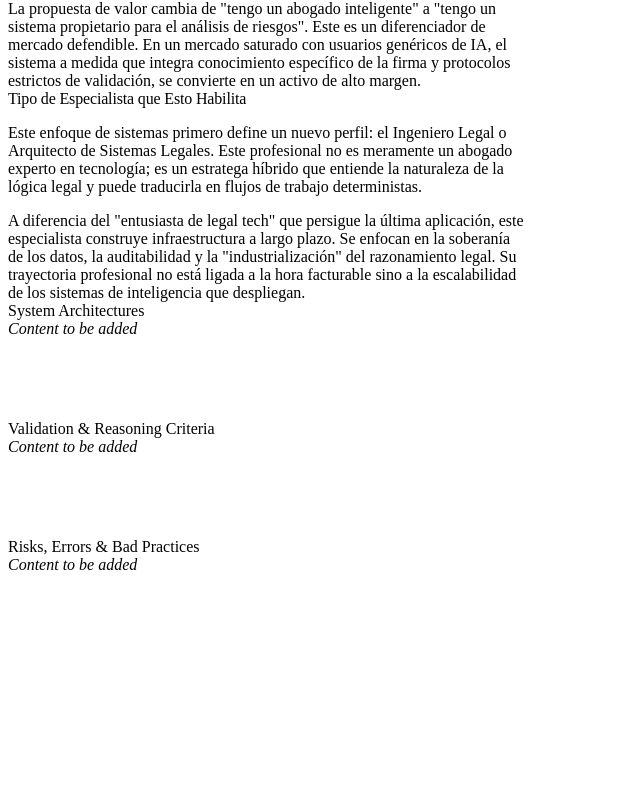
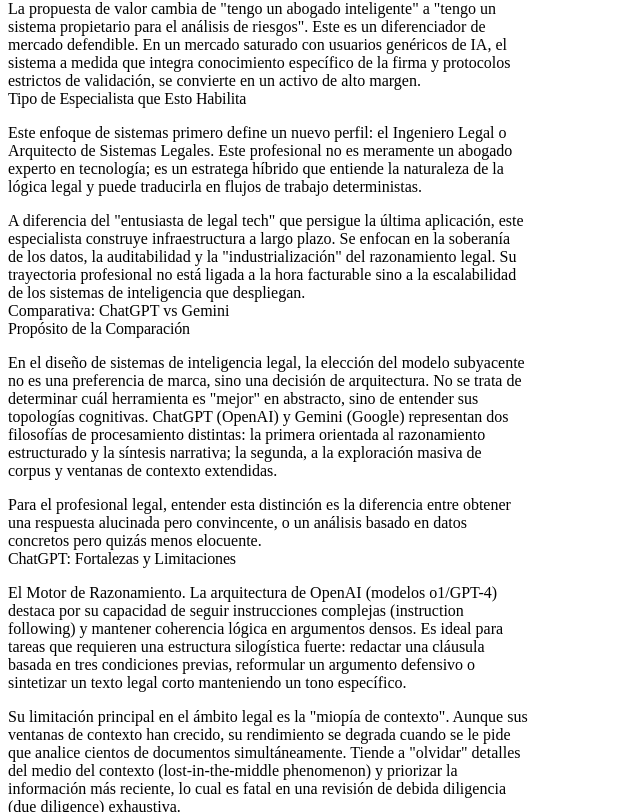
Before and after one commit to Edgardo-Lamas/Legal-Intelligence-System, a React (Vite) app: page /foundations in a window 1280 px wide. Shown: the part 1988-2800 px from the top of the page, without its empty margins (0-640 px from the left). Before the commit the page ends 2652 px from the top, so only its background shows below. Built offline with nearby package versions, Linux system fonts and the light colour scheme; the HTML template or start-up script is replaced by a standard one.

Commit message:
Content: Populate Foundations 'ChatGPT vs Gemini' comparator in Spanish

```diff
--- a/src/pages/Foundations/Foundations.jsx
+++ b/src/pages/Foundations/Foundations.jsx
@@ -4,6 +4,7 @@ import '../../styles/content.css'
 const sections = [
     { id: 'core-concepts', title: 'Core Concepts' },
     { id: 'models-vs-agents', title: 'Modelos vs Agentes' },
+    { id: 'chatgpt-vs-gemini', title: 'Comparativa: ChatGPT vs Gemini' },
     { id: 'system-architectures', title: 'System Architectures' },
     { id: 'validation-reasoning', title: 'Validation & Reasoning Criteria' },
     { id: 'risks-errors', title: 'Risks, Errors & Bad Practices' },
@@ -97,6 +98,86 @@ function Foundations() {
                     </article>
                 </section>
 
+
+
+                <section id="chatgpt-vs-gemini" className="page__section">
+                    <h2 className="page__section-title">Comparativa: ChatGPT vs Gemini</h2>
+                    <article className="long-form-content">
+                        <h3>Propósito de la Comparación</h3>
+                        <p>
+                            En el diseño de sistemas de inteligencia legal, la elección del modelo subyacente no es una preferencia de marca, sino una decisión de arquitectura. No se trata de determinar cuál herramienta es "mejor" en abstracto, sino de entender sus topologías cognitivas. ChatGPT (OpenAI) y Gemini (Google) representan dos filosofías de procesamiento distintas: la primera orientada al razonamiento estructurado y la síntesis narrativa; la segunda, a la exploración masiva de corpus y ventanas de contexto extendidas.
+                        </p>
+                        <p>
+                            Para el profesional legal, entender esta distinción es la diferencia entre obtener una respuesta alucinada pero convincente, o un análisis basado en datos concretos pero quizás menos elocuente.
+                        </p>
+
+                        <h3>ChatGPT: Fortalezas y Limitaciones</h3>
+                        <p>
+                            <strong>El Motor de Razonamiento.</strong> La arquitectura de OpenAI (modelos o1/GPT-4) destaca por su capacidad de seguir instrucciones complejas (instruction following) y mantener coherencia lógica en argumentos densos. Es ideal para tareas que requieren una estructura silogística fuerte: redactar una cláusula basada en tres condiciones previas, reformular un argumento defensivo o sintetizar un texto legal corto manteniendo un tono específico.
+                        </p>
+                        <p>
+                            Su limitación principal en el ámbito legal es la "miopía de contexto". Aunque sus ventanas de contexto han crecido, su rendimiento se degrada cuando se le pide que analice cientos de documentos simultáneamente. Tiende a "olvidar" detalles del medio del contexto (lost-in-the-middle phenomenon) y priorizar la información más reciente, lo cual es fatal en una revisión de debida diligencia (due diligence) exhaustiva.
+                        </p>
+
+                        <h3>Gemini: Fortalezas y Limitaciones</h3>
+                        <p>
+                            <strong>El Motor de Exploración.</strong> Gemini (particularmente los modelos Pro y Flash 1.5) ha sido diseñado para ventanas de contexto masivas (1M+ tokens). Esto cambia el paradigma: permite cargar un expediente judicial completo (cientos de PDFs, correos, audios) en una sola llamada (prompt). Su fortaleza no es necesariamente la redacción poética, sino la "aguja en el pajar": encontrar esa contradicción específica entre una declaración de fojas 5 y un contrato de fojas 200.
+                        </p>
+                        <p>
+                            Su limitación radica a veces en la profundidad del razonamiento abstracto "zero-shot". Puede recuperar la información perfectamente, pero a veces requiere más "mano guiada" (chain-of-thought prompting) para construir un argumento legal complejo a partir de esos datos sin caer en generalidades.
+                        </p>
+
+                        <h3>Diferencias Clave para Análisis Legal</h3>
+                        <p>
+                            <strong>Razonamiento vs. Exploración:</strong> ChatGPT funciona mejor "pensando" sobre un texto limitado y curado. Gemini funciona mejor "leyendo" una biblioteca entera desordenada.
+                            <br />
+                            <strong>Profundidad vs. Amplitud:</strong> Si necesitas analizar la jurisprudencia de un solo fallo de la Corte Suprema en profundidad, usa ChatGPT. Si necesitas encontrar patrones en 50 fallos de tribunales inferiores, usa Gemini.
+                            <br />
+                            <strong>Coherencia Narrativa vs. Escaneo de Corpus:</strong> Para redactar el alegato final, ChatGPT. Para la etapa probatoria y discovery, Gemini.
+                        </p>
+
+                        <h3>Estrategia Multimodelo en Sistemas de Inteligencia</h3>
+                        <p>
+                            El error del novato es casarse con un solo modelo. Un Sistema de Inteligencia Legal robusto utiliza una estrategia de enrutamiento (model routing).
+                        </p>
+                        <p>
+                            <em>Ejemplo de Flujo de Trabajo:</em>
+                            1. <strong>Fase de Ingesta (Gemini):</strong> Se carga todo el expediente desordenado. Se le pide a Gemini que extraiga cronológicamente todos los hechos y cree un índice estructurado.
+                            2. <strong>Fase de Orquestación (Código/Agente):</strong> El sistema toma ese índice y separa los hechos relevantes de los irrelevantes.
+                            3. <strong>Fase de Análisis (ChatGPT):</strong> El sistema envía solo los hechos relevantes y disputados a ChatGPT para que redacte un análisis de viabilidad de la demanda basado en la teoría del caso.
+                        </p>
+
+                        <h3>Riesgos y Errores Comunes</h3>
+                        <p>
+                            Usar ChatGPT para leer expedientes enteros lleva a alucinaciones por desbordamiento de contexto: inventará fechas para llenar vacíos de memoria. Usar Gemini para redacción creativa legal sin supervisión puede resultar en textos secos o robóticos. El mayor riesgo es la falsa confianza: creer que porque el modelo resumió bien las primeras 10 páginas, leyó correctamente las otras 900. Sin validación cruzada, esto es negligencia profesional tecnológica.
+                        </p>
+
+                        <h3>Casos de Uso Prácticos</h3>
+                        <p>
+                            <strong>Preparación de Caso:</strong> Subir toda la prueba documental a Gemini para generar una línea de tiempo interactiva.
+                            <br />
+                            <strong>Análisis de Jurisprudencia:</strong> Tomar los 3 fallos más citados por la contraparte, pasarlos por ChatGPT para deconstruir sus argumentos lógicos y encontrar falacias.
+                            <br />
+                            <strong>Investigación Multicausa:</strong> Usar Gemini para buscar si un mismo actor ha iniciado demandas similares en distintas jurisdicciones (detectando "forum shopping") analizando múltiples PDFs de demandas simultáneamente.
+                        </p>
+
+                        <h3>Implicancias Profesionales</h3>
+                        <p>
+                            La selección correcta del modelo impacta directamente en la credibilidad. Un abogado que usa la herramienta incorrecta entregará trabajo con errores fácticos (por usar un modelo de razonamiento para búsqueda) o con argumentos pobres (por usar un modelo de búsqueda para argumentar). El "Ingeniero Legal" no "usa IA"; diseña el flujo de información eligiendo el procesador cognitivo adecuado para cada etapa del litigio.
+                        </p>
+
+                        <h3>Verificación de Comprensión</h3>
+                        <p><em>Responda para sus adentros o en sus notas personales:</em></p>
+                        <ul>
+                            <li><strong>Escenario 1:</strong> Tienes 400 correos electrónicos desordenados entre tu cliente y un proveedor, y necesitas saber si en alguno de ellos se mencionó explícitamente la palabra "renuncia" antes de mayo de 2023. ¿Qué modelo usarías y por qué?</li>
+                            <li><strong>Escenario 2:</strong> Tienes un contrato de 5 páginas y necesitas redactar una cláusula adicional que sea coherente con el estilo de redacción very formal y arcaico del resto del documento. ¿Cuál eliges?</li>
+                            <li><strong>Escenario 3:</strong> Necesitas comparar las declaraciones de 5 testigos distintos (cada una de 20 páginas) para encontrar contradicciones sutiles en los horarios que mencionan. ¿Estrategia?</li>
+                            <li><strong>Escenario 4:</strong> Estás construyendo un bot para responder preguntas sobre el reglamento interno de la empresa (un solo PDF de 50 págs) para empleados. ¿Importa más la ventana de contexto o la capacidad de instrucción?</li>
+                            <li><strong>Escenario 5:</strong> Quieres analizar si la sentencia que acabas de recibir (30 págs) aplica correctamente un precedente de la Corte que también tienes en PDF. ¿Cómo orquestarías esto?</li>
+                        </ul>
+                    </article>
+                </section>
+
                 <section id="system-architectures" className="page__section">
                     <h2 className="page__section-title">System Architectures</h2>
                     <div className="page__section-content">
@@ -118,7 +199,7 @@ function Foundations() {
                     </div>
                 </section>
             </div>
-        </div>
+        </div >
     )
 }
 
```
